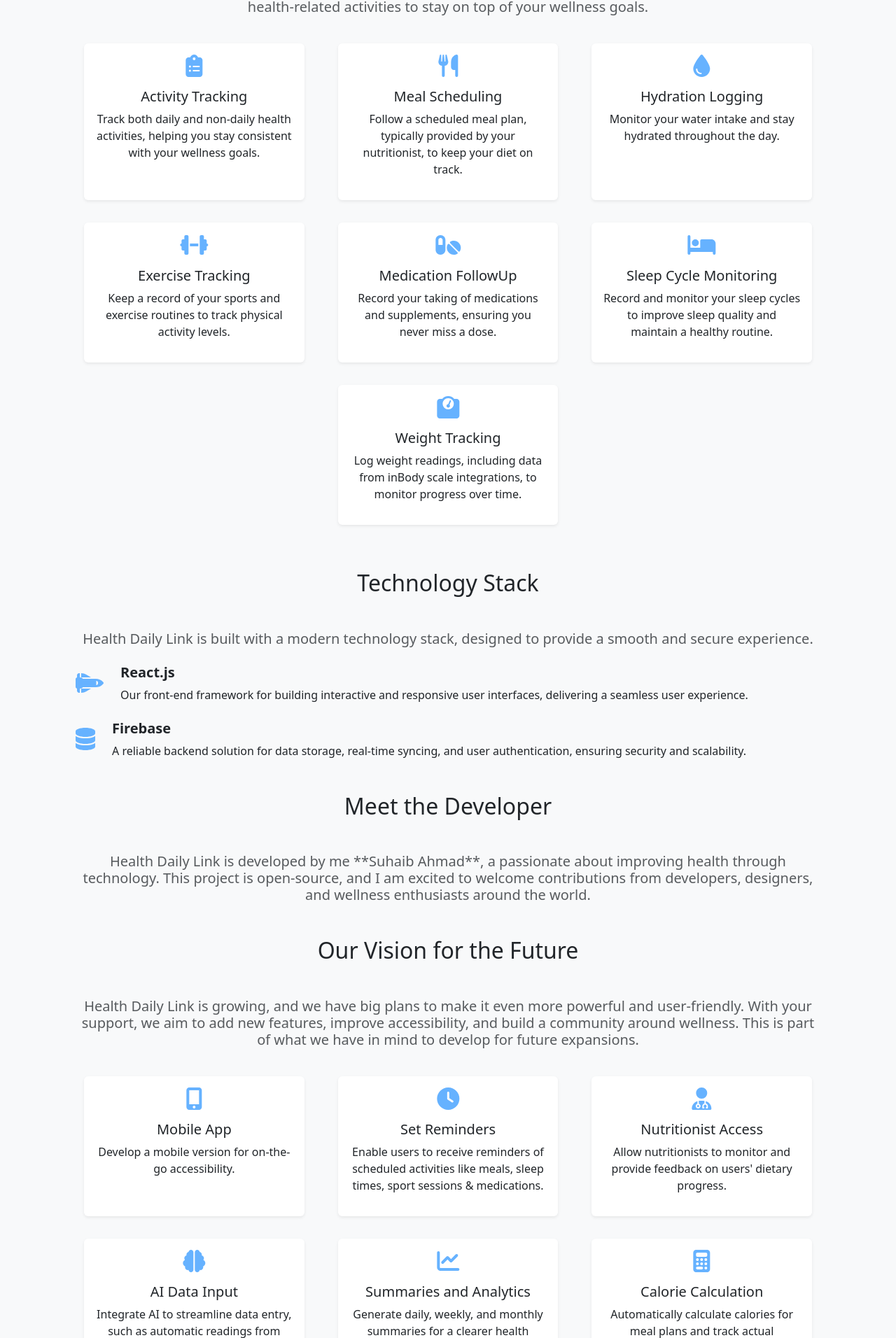
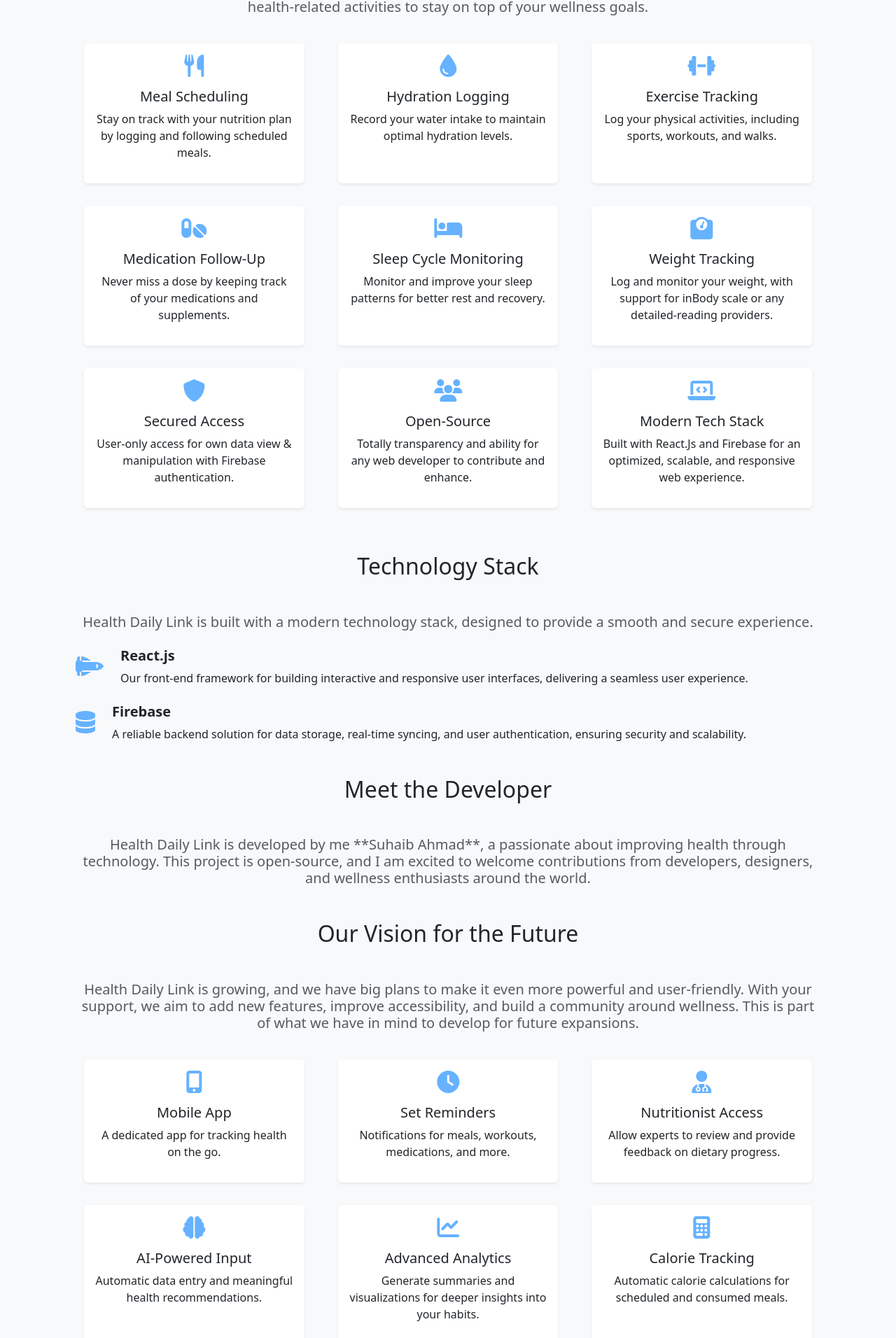
Before and after one commit to makkahwi/heal-tracker, a React (Create React App) app: page / in a window 1280 px wide. Shown: the part 648-2560 px from the top of the page at 70% size. Built offline with nearby package versions, Linux system fonts and the light colour scheme.

Commit message:
Update Documentation & Landing Page

```diff
--- a/src/Views/Public/Landing/index.tsx
+++ b/src/Views/Public/Landing/index.tsx
@@ -5,13 +5,14 @@ import {
   faCalculator,
   faChartLine,
   faChartPie,
-  faClipboardList,
   faClock,
   faDatabase,
   faDumbbell,
   faLanguage,
+  faLaptopCode,
   faMobileAlt,
   faPills,
+  faShield,
   faSpaceShuttle,
   faTint,
   faUserMd,
@@ -26,39 +27,49 @@ import PageSection from "./PageSection";
 
 const currentFeatures = [
   {
-    title: "Activity Tracking",
-    icon: faClipboardList,
-    desc: "Track both daily and non-daily health activities, helping you stay consistent with your wellness goals.",
-  },
-  {
     title: "Meal Scheduling",
     icon: faUtensils,
-    desc: "Follow a scheduled meal plan, typically provided by your nutritionist, to keep your diet on track.",
+    desc: "Stay on track with your nutrition plan by logging and following scheduled meals.",
   },
   {
     title: "Hydration Logging",
     icon: faTint,
-    desc: "Monitor your water intake and stay hydrated throughout the day.",
+    desc: "Record your water intake to maintain optimal hydration levels.",
   },
   {
     title: "Exercise Tracking",
     icon: faDumbbell,
-    desc: "Keep a record of your sports and exercise routines to track physical activity levels.",
+    desc: "Log your physical activities, including sports, workouts, and walks.",
   },
   {
-    title: "Medication FollowUp",
+    title: "Medication Follow-Up",
     icon: faPills,
-    desc: "Record your taking of medications and supplements, ensuring you never miss a dose.",
+    desc: "Never miss a dose by keeping track of your medications and supplements.",
   },
   {
     title: "Sleep Cycle Monitoring",
     icon: faBed,
-    desc: "Record and monitor your sleep cycles to improve sleep quality and maintain a healthy routine.",
+    desc: "Monitor and improve your sleep patterns for better rest and recovery.",
   },
   {
     title: "Weight Tracking",
     icon: faWeight,
-    desc: "Log weight readings, including data from inBody scale integrations, to monitor progress over time.",
+    desc: "Log and monitor your weight, with support for inBody scale or any detailed-reading providers.",
+  },
+  {
+    icon: faShield,
+    title: "Secured Access",
+    desc: "User-only access for own data view & manipulation with Firebase authentication.",
+  },
+  {
+    icon: faUsers,
+    title: "Open-Source",
+    desc: "Totally transparency and ability for any web developer to contribute and enhance.",
+  },
+  {
+    icon: faLaptopCode,
+    title: "Modern Tech Stack",
+    desc: "Built with React.Js and Firebase for an optimized, scalable, and responsive web experience.",
   },
 ];
 
@@ -66,52 +77,52 @@ const futurePlans = [
   {
     icon: faMobileAlt,
     title: "Mobile App",
-    desc: "Develop a mobile version for on-the-go accessibility.",
+    desc: "A dedicated app for tracking health on the go.",
   },
   {
     icon: faClock,
     title: "Set Reminders",
-    desc: "Enable users to receive reminders of scheduled activities like meals, sleep times, sport sessions & medications.",
+    desc: "Notifications for meals, workouts, medications, and more.",
   },
   {
     icon: faUserMd,
     title: "Nutritionist Access",
-    desc: "Allow nutritionists to monitor and provide feedback on users' dietary progress.",
+    desc: "Allow experts to review and provide feedback on dietary progress.",
   },
   {
     icon: faBrain,
-    title: "AI Data Input",
-    desc: "Integrate AI to streamline data entry, such as automatic readings from scales.",
+    title: "AI-Powered Input",
+    desc: "Automatic data entry and meaningful health recommendations.",
   },
   {
     icon: faChartLine,
-    title: "Summaries and Analytics",
-    desc: "Generate daily, weekly, and monthly summaries for a clearer health overview.",
+    title: "Advanced Analytics",
+    desc: "Generate summaries and visualizations for deeper insights into your habits.",
   },
   {
     icon: faCalculator,
-    title: "Calorie Calculation",
-    desc: "Automatically calculate calories for meal plans and track actual consumption.",
+    title: "Calorie Tracking",
+    desc: "Automatic calorie calculations for scheduled and consumed meals.",
   },
   {
     icon: faLanguage,
     title: "Localization",
-    desc: "Translate the app to support Arabic and other languages.",
+    desc: "Support for multiple languages, including Arabic.",
   },
   {
     icon: faBullseye,
     title: "Goal Setting",
-    desc: "Enable users to set personalized health goals.",
+    desc: "Personalized health targets and progress tracking.",
   },
   {
     icon: faUsers,
     title: "Multi-User Support",
-    desc: "Add multi-user functionality for families or teams to track health together.",
+    desc: "Perfect for families or teams to collaborate on health goals.",
   },
   {
     icon: faChartPie,
     title: "Advanced Data Visualization",
-    desc: "Provide insights and trends with engaging data visualizations.",
+    desc: "Build a platform for shared wellness experiences and tips.",
   },
 ];
 
```
Also changed, not shown: 1 other file (tests, documents, lock files or other folders).
